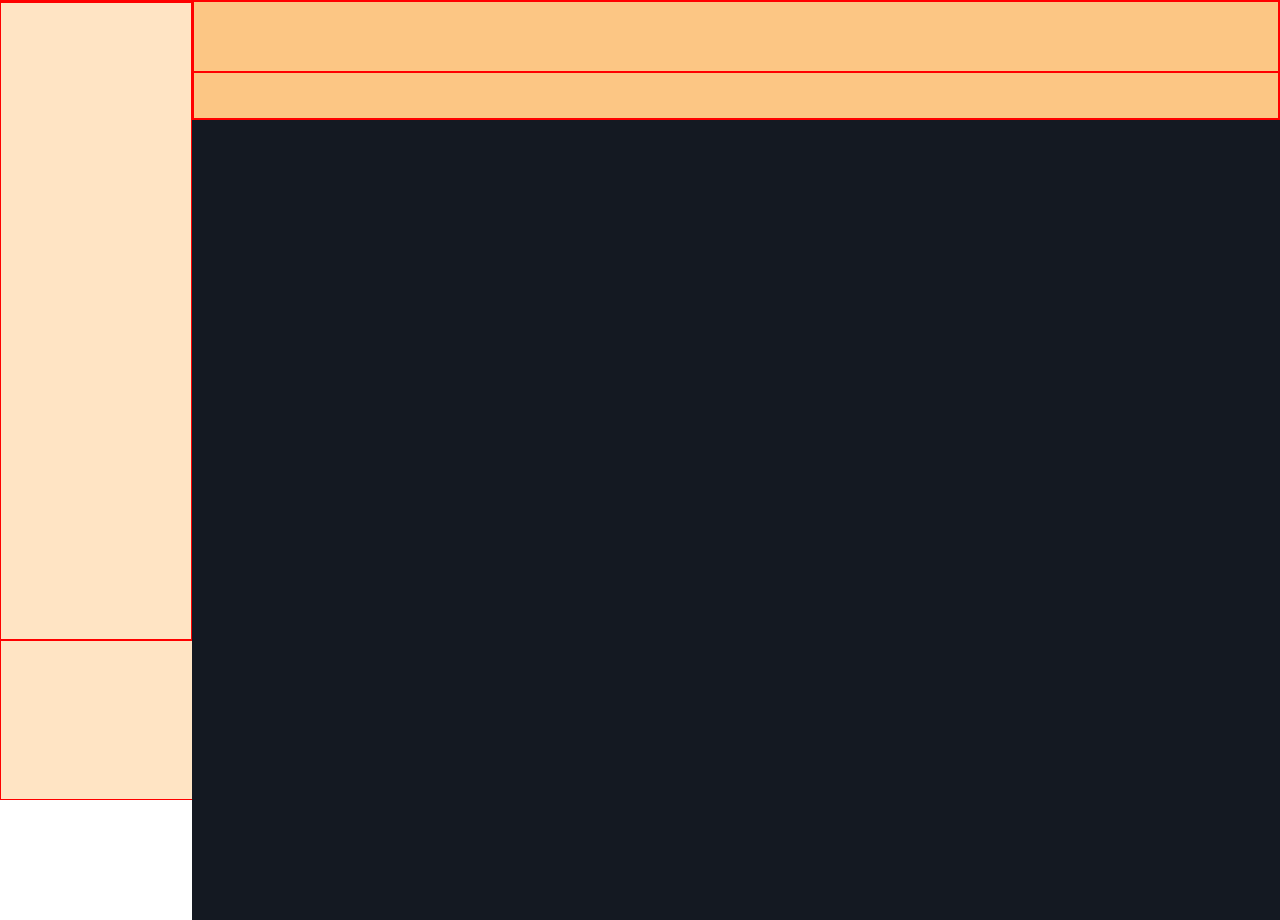
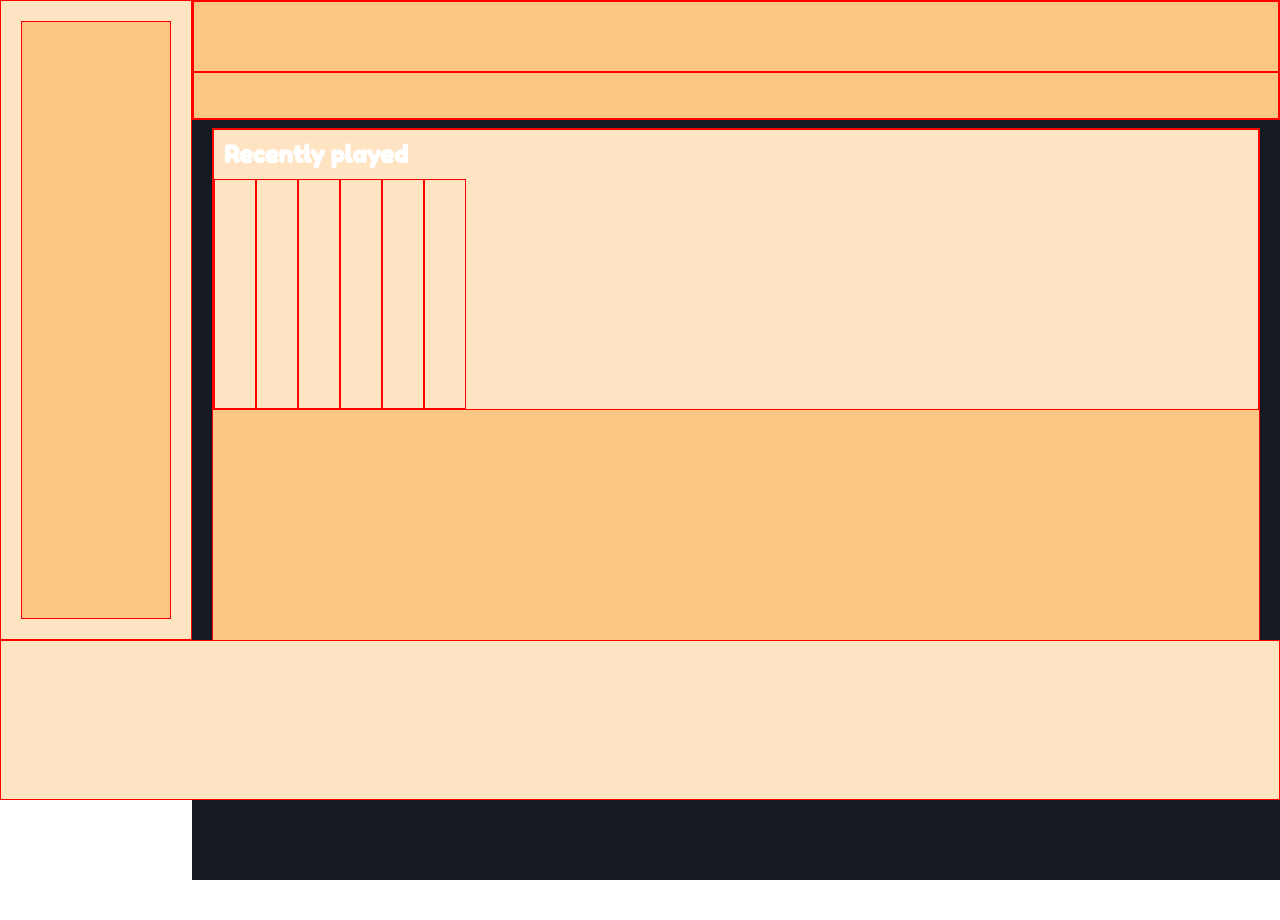
Before and after one commit to LupoArticoblu/html-css-spotifyweb, a plain HTML site: page index.html in a window 1280 px wide. After the commit the page ends 880 px from the top, so only its background shows below. Drawn offline with Linux system fonts and the light colour scheme.

Commit message:
[test] *layout*

```diff
--- a/index.html
+++ b/index.html
@@ -4,6 +4,9 @@
   <meta charset="UTF-8">
   <meta http-equiv="X-UA-Compatible" content="IE=edge">
   <meta name="viewport" content="width=device-width, initial-scale=1.0">
+  <link rel="preconnect" href="https://fonts.googleapis.com">
+  <link rel="preconnect" href="https://fonts.gstatic.com" crossorigin>
+  <link href="https://fonts.googleapis.com/css2?family=Fredoka+One&display=swap" rel="stylesheet">
   <link rel="stylesheet" href="style.css">
   <title>SpUtyfai</title>
 </head>
@@ -22,7 +25,19 @@
   </header>
 
   <main class="pantone3">
-
+    <div class="container debug2">
+      <div class="recent debug">
+        <h2>Recently played</h2>
+        <div class="contain">
+          <div class="card debug"></div>
+          <div class="card debug"></div>
+          <div class="card debug"></div>
+          <div class="card debug"></div>
+          <div class="card debug"></div>
+          <div class="card debug"></div>
+        </div>
+      </div>
+    </div>
   </main>
 
   <footer class="debug">
--- a/style.css
+++ b/style.css
@@ -2,10 +2,6 @@
   margin: 0;
   padding: 0;
   box-sizing: border-box;
-}
-
-html{
-  scroll-behavior: smooth;
 }
 
 .debug{
@@ -16,6 +12,17 @@ html{
 .debug2{
   border: 1px solid red;
   background-color: rgb(252, 198, 132);
+}
+
+/* font condivisi */
+
+body{
+  font-family: 'Fredoka One', cursive;
+}
+
+h2{
+  padding: 10px;
+  color: white;
 }
 
 /* pantoni */
@@ -35,7 +42,11 @@ html{
 #quickbar{
   height: 80vh;
   width: 15%;
-  padding: ;
+  padding:20px;
+}
+
+.contain{
+  height: 100%;
 }
 
 /* header */
@@ -63,11 +74,27 @@ header{
 /* main */
 
 main{
-  height: 100vh;
+  padding: 16vh 20px;
+  overflow:scroll;
+  height: 110vh;
   width: 85%;
   position: absolute;
   right: 0;
-  top: 15vh;
+  top: 0;
+}
+
+.container{
+  height: 100%;
+}
+
+.contain{
+  display: flex;
+}
+
+.card{
+  padding: 20px;
+  height: 230px;
+  width: (100% / 6);
 }
 
 /* footer */
@@ -75,6 +102,7 @@ main{
 footer{
   height: 20vh;
   width: 100%;
+  position: fixed;
   z-index: 99;
 }
 
```
